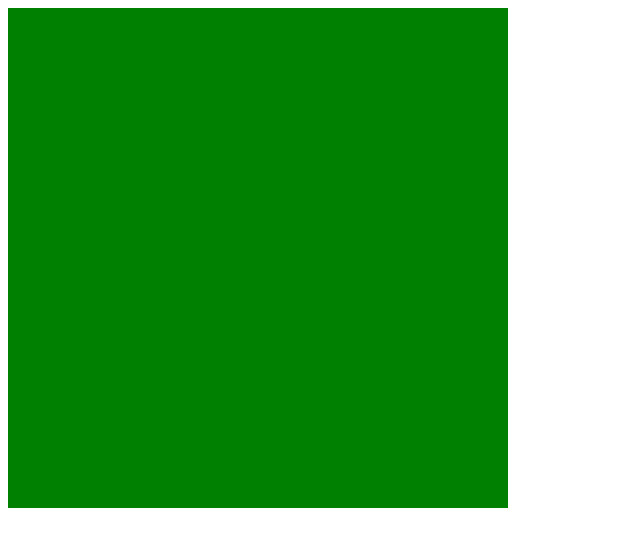
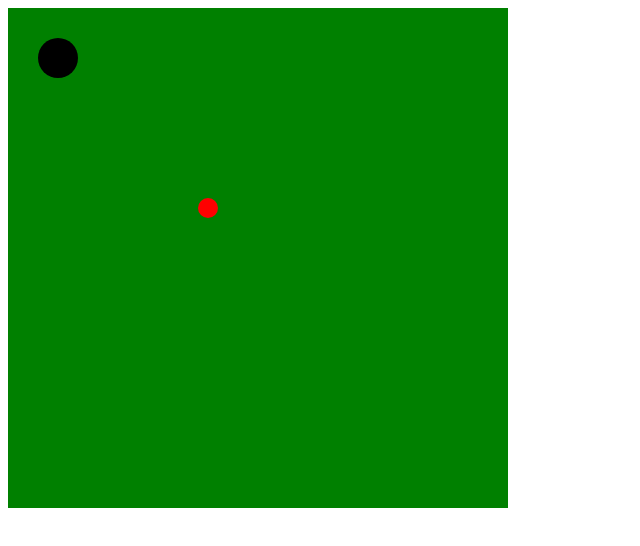
Before and after one commit to xxlukasz11/Diploid-genetic-algorithm, a plain HTML site: page index.html in a window 1280 px wide. Shown: the whole page, without its empty margins (0-640 px from the left). Drawn offline with Linux system fonts and the light colour scheme.

Commit message:
create basic mechanics

```diff
--- /dev/null
+++ b/chromosome.js
@@ -0,0 +1,30 @@
+class Chromosome {
+	constructor(length, geneManager) {
+		this.length = length;
+		this.geneManager = geneManager;
+		this.genes = new Array(length);
+	}
+
+	randomize() {
+		for(let i = 0; i < this.length; ++i) {
+			this.genes[i] = this.geneManager.randomGene();
+		}
+	}
+
+	getLength() {
+		return this.length;
+	}
+
+	getGeneAt(index) {
+		return this.genes[index];
+	}
+
+	setGeneAt(index, gene) {
+		this.genes[index] = gene;
+	}
+
+	mutate() {
+		const randomIndex = Math.floor(Math.random()*this.length);
+		this.genes[randomIndex] = this.geneManager.randomGene();
+	}
+}
--- /dev/null
+++ b/chromosomeFactory.js
@@ -0,0 +1,25 @@
+class ChromosomeFactory {
+	constructor(chromosomeLength, geneManager) {
+		this.chromosomeLength = chromosomeLength;
+		this.geneManager = geneManager;
+	}
+
+	setChromosomeLength(length) {
+		this.chromosomeLength = this.chromosomeLength;
+	}
+
+	createRandomChromosome() {
+		const chromosome = new Chromosome(this.chromosomeLength, this.geneManager);
+		chromosome.randomize();
+		return chromosome;
+	}
+
+	createEmptyChromosome() {
+		const chromosome = new Chromosome(this.chromosomeLength, this.geneManager);
+		return chromosome;
+	}
+
+	getGeneManager() {
+		return this.geneManager;
+	}
+}
--- /dev/null
+++ b/circleObstacle.js
@@ -0,0 +1,15 @@
+class CircleObstacle {
+	constructor(x, y, r) {
+		this.center = new Position(x, y);
+		this.r = r;
+		this.shape = new CircleShape(x, y, r, "black");
+	}
+
+	draw(context) {
+		this.shape.draw(context);
+	}
+
+	isInside(position) {
+		return this.center.distance(position) < this.r;
+	}
+}
--- /dev/null
+++ b/cirlceShape.js
@@ -0,0 +1,15 @@
+class CircleShape {
+	constructor(x, y, r, color) {
+		this.x = x;
+		this.y = y;
+		this.r = r;
+		this.color = color;
+	}
+
+	draw(context) {
+		context.fillStyle = this.color;
+		context.beginPath();
+		context.arc(this.x, this.y, this.r, 0, 2*Math.PI);
+		context.fill();
+	}
+}
--- /dev/null
+++ b/controlGeneManager.js
@@ -0,0 +1,21 @@
+class ControlGeneManager {
+	constructor() {
+		this.dominant = 1;
+		this.recesive = 0;
+	}
+
+	randomGene() {
+		if(Math.random() >= 0.5) {
+			return this.dominant;
+		}
+		return this.recesive;
+	}
+
+	isDominant(gene) {
+		return gene == this.dominant;
+	}
+
+	isRecesive(gene) {
+		return gene == this.recesive;
+	}
+}
--- /dev/null
+++ b/cycleManager.js
@@ -0,0 +1,29 @@
+class CycleManager {
+	constructor(population, cycleLength) {
+		this.population = population;
+		this.cycleLength = cycleLength;
+		this.stepsDone = 0;
+	}
+
+	reset() {
+		this.stepsDone = 0;
+	}
+
+	cycleIsOver() {
+		return this.stepsDone >= this.cycleLength;
+	}
+
+	nextStep() {
+		this.population.calculateFitness();
+		this.population.crossover();
+		this.population.mutation();
+		this.stepsDone++;
+	}
+
+	start() {
+		while(!this.cycleIsOver()) {
+			this.nextStep();
+		}
+		this.population.calculateFitness();
+	}
+}
--- /dev/null
+++ b/diploid.js
@@ -0,0 +1,35 @@
+class Diploid extends Individual {
+	constructor(functionalChromosomeFactory, controlChromosomeFactory) {
+		super();
+		this.functionalChromosomeFactory = functionalChromosomeFactory;
+		this.controlChromosomeFactory = controlChromosomeFactory;
+		this.leftChromosome = functionalChromosomeFactory.createRandomChromosome();
+		this.rightChromosome = functionalChromosomeFactory.createRandomChromosome();
+		this.controlChromosome = controlChromosomeFactory.createRandomChromosome();
+	}
+
+	mutate(mutationRate) {
+		const mutationPoint = Math.random();
+		if(mutationPoint >= mutationRate) {
+			this.leftChromosome.mutate();
+			this.rightChromosome.mutate();
+			this.controlChromosome.mutate();
+		}
+	}
+
+	expressChromosome() {
+		const controlGeneManager = this.controlChromosomeFactory.getGeneManager();
+		const finalChromosome  = this.functionalChromosomeFactory.createEmptyChromosome();
+		const chromosomeLength = finalChromosome.getLength();
+		for(let i = 0; i < chromosomeLength; ++i) {
+			const controlGene = this.controlChromosome.getGeneAt(i);
+			if(controlGeneManager.isDominant(controlGene)) {
+				finalChromosome.setGeneAt(i, this.leftChromosome.getGeneAt(i));
+			}
+			else {
+				finalChromosome.setGeneAt(i, this.rightChromosome.getGeneAt(i));
+			}
+		}
+		return finalChromosome;
+	}
+}
--- /dev/null
+++ b/diploidFactory.js
@@ -0,0 +1,13 @@
+class DiploidFactory {
+	constructor(chromosomeLength) {
+		const functionalGeneManager = new FunctionalGeneManager();
+		const controlGeneManager = new ControlGeneManager();
+		this.functionalChromosomeFactory = new ChromosomeFactory(chromosomeLength, functionalGeneManager);
+		this.controlChromosomeFactory = new ChromosomeFactory(chromosomeLength, controlGeneManager);
+	}
+
+	create() {
+		const diploid = new Diploid(this.functionalChromosomeFactory, this.controlChromosomeFactory);
+		return diploid;
+	}
+}
--- /dev/null
+++ b/fitnessCalculator.js
@@ -0,0 +1,13 @@
+class FitnessCalculator {
+	constructor(worldMap) {
+		this.worldMap = worldMap;
+	}
+
+	calculate(individual) {
+		const chromosome = individual.expressChromosome();
+		// TODO walk on map
+		// TODO read last position
+		// TODO calculate distance from food
+		// TODO calculate fitness
+	}
+}
--- /dev/null
+++ b/food.js
@@ -0,0 +1,14 @@
+class Food {
+	constructor(x, y, r) {
+		this.position = new Position(x, y);
+		this.shape = new CircleShape(x, y, r, "red");
+	}
+
+	draw(context) {
+		this.shape.draw(context);
+	}
+
+	getPosition() {
+		return this.position;
+	}
+}
--- /dev/null
+++ b/functionalGeneManager.js
@@ -0,0 +1,11 @@
+class FunctionalGeneManager {
+	constructor() {
+		this.minValue = 1;
+		this.maxValue = 5;
+		this.geneRange = this.maxValue - this.minValue + 1;
+	}
+
+	randomGene() {
+		return Math.floor(Math.random()*this.geneRange) + this.minValue;
+	}
+}
--- /dev/null
+++ b/haploid.js
@@ -0,0 +1,18 @@
+class Haploid extends Individual {
+	constructor(chromosomeFactory) {
+		super();
+		this.chromosomeFactory = chromosomeFactory;
+		this.chromosome = chromosomeFactory.createRandomChromosome();
+	}
+
+	mutate(mutationRate) {
+		const mutationPoint = Math.random();
+		if(mutationPoint >= mutationRate) {
+			this.chromosome.mutate();
+		}
+	}
+
+	expressChromosome() {
+		return this.chromosome;
+	}
+}
--- /dev/null
+++ b/haploidFactory.js
@@ -0,0 +1,11 @@
+class HaploidFactory {
+	constructor(chromsomeLength) {
+		const geneManager = new FunctionalGeneManager();
+		this.chromosomeFactory = new ChromosomeFactory(chromsomeLength, geneManager);
+	}
+
+	create() {
+		const haploid = new Haploid(this.chromosomeFactory);
+		return haploid;
+	}
+}
--- a/index.html
+++ b/index.html
@@ -6,6 +6,31 @@
 	</head>
 	<body>
 		<canvas id="canvas"></canvas>
+
+		<script src="position.js"></script>
+
+		<script src="functionalGeneManager.js"></script>
+		<script src="controlGeneManager.js"></script>
+		<script src="chromosome.js"></script>
+		<script src="chromosomeFactory.js"></script>
+
+		<script src="individual.js"></script>
+		<script src="haploid.js"></script>
+		<script src="haploidFactory.js"></script>
+		<script src="diploid.js"></script>
+		<script src="diploidFactory.js"></script>
+
+		<script src="cirlceShape.js"></script>
+		<script src="food.js"></script>
+		<script src="circleObstacle.js"></script>
+		<script src="worldMap.js"></script>
+
+		<script src="fitnessCalculator.js"></script>
+		<script src="population.js"></script>
+		<script src="populationFactory.js"></script>
+
+		<script src="cycleManager.js"></script>
+
 		<script src="main.js"></script>
 	</body>
 </html>
--- /dev/null
+++ b/individual.js
@@ -0,0 +1,23 @@
+class Individual {
+	constructor() {
+		this.fitness = 0;
+	}
+
+	setFitness(fitness) {
+		this.fitness = fitness;
+	}
+
+	getFitness() {
+		return this.fitness;
+	}
+
+	// abstract method
+	expressChromosome() {
+		console.throw();
+	}
+
+	// abstract method
+	mutate() {
+		console.throw();
+	}
+}
--- a/main.js
+++ b/main.js
@@ -4,7 +4,26 @@ const canvas = document.getElementById('canvas');
 canvas.width = width;
 canvas.height = height;
 const ctx = canvas.getContext('2d');
-const maxDiff = Math.sqrt(width*width + height*height);
-
 ctx.fillStyle = "green";
 ctx.fillRect(0, 0, width, height);
+
+const world = new WorldMap(width, height);
+world.setContext(ctx);
+world.addObstacle(new CircleObstacle(50, 50, 20));
+world.setFood(new Food(200, 200, 10));
+world.draw();
+
+const chromosomeLength = 10;
+const populationSize = 3;
+const mutationRate = 0.05;
+let pFactory = new PopulationFactory(populationSize, chromosomeLength, mutationRate, world);
+
+let haploidPopulation = pFactory.createHaploidPopulation();
+let diploidPopulation = pFactory.createDiploidPopulation();
+
+console.log(haploidPopulation);
+console.log(diploidPopulation);
+
+const cycleLength = 2;
+const cycle = new CycleManager(diploidPopulation, cycleLength);
+cycle.start();
--- /dev/null
+++ b/population.js
@@ -0,0 +1,38 @@
+class Popualtion {
+	constructor(populationSize, individualFactory, mutationRate, worldMap) {
+		this.populationSize = populationSize;
+		this.individuals = new Array(populationSize);
+		this.individualFactory = individualFactory;
+		this.mutationRate = mutationRate;
+		this.worldMap = worldMap;
+		this.createIndividuals();
+	}
+
+	setWorldMap(worldMap) {
+		this.worldMap = worldMap;
+	}
+
+	createIndividuals() {
+		for(let i = 0; i < this.populationSize; ++i) {
+			this.individuals[i] = this.individualFactory.create();
+		}
+	}
+
+	calculateFitness() {
+		const fitnessCalculator = new FitnessCalculator(this.worldMap);
+		for(let individual of this.individuals) {
+			fitnessCalculator.calculate(individual);
+		}
+	}
+
+	crossover() {
+		console.log("crossover");
+	}
+
+	mutation() {
+		for(let individual of this.individuals) {
+			individual.mutate(this.mutationRate);
+		}
+	}
+
+}
--- /dev/null
+++ b/populationFactory.js
@@ -0,0 +1,19 @@
+class PopulationFactory {
+	constructor(populationSize, chromosomeLength, mutationRate, worldMap) {
+		this.populationSize = populationSize;
+		this.mutationRate = mutationRate;
+		this.worldMap = worldMap;
+		this.haploidFactory = new HaploidFactory(chromosomeLength);
+		this.diploidFactory = new DiploidFactory(chromosomeLength);
+	}
+
+	createHaploidPopulation() {
+		const population = new Popualtion(this.populationSize, this.haploidFactory, this.mutationRate, this.worldMap);
+		return population;
+	}
+
+	createDiploidPopulation() {
+		const population = new Popualtion(this.populationSize, this.diploidFactory, this.mutationRate, this.worldMap);
+		return population;
+	}
+}
--- /dev/null
+++ b/position.js
@@ -0,0 +1,12 @@
+class Position {
+	constructor(x, y) {
+		this.x = x;
+		this.y = y;
+	}
+
+	distance(position) {
+		const dx = position.x - this.x;
+		const dy = position.y - this.y;
+		return Math.sqrt(dx*dx + dy*dy);
+	}
+}
--- /dev/null
+++ b/worldMap.js
@@ -0,0 +1,39 @@
+class WorldMap {
+	constructor(width, height) {
+		this.width = width;
+		this.height = height;
+		this.obstacles = [];
+		this.food = null;
+		this.context = null;
+	}
+
+	setContext(context) {
+		this.context = context;
+	}
+
+	addObstacle(obstacle) {
+		this.obstacles.push(obstacle);
+	}
+
+	setFood(food) {
+		this.food = food;
+	}
+
+	collidesWithObstacle(position) {
+		for(let obstacle of this.obstacles) {
+			if(obstacle.isInside(position))
+				return true;
+		}
+		return false;
+	}
+
+	draw() {
+		for(let obstacle of this.obstacles) {
+			obstacle.draw(this.context);
+		}
+		if(this.food) {
+			this.food.draw(this.context);
+		}
+	}
+
+}
```
